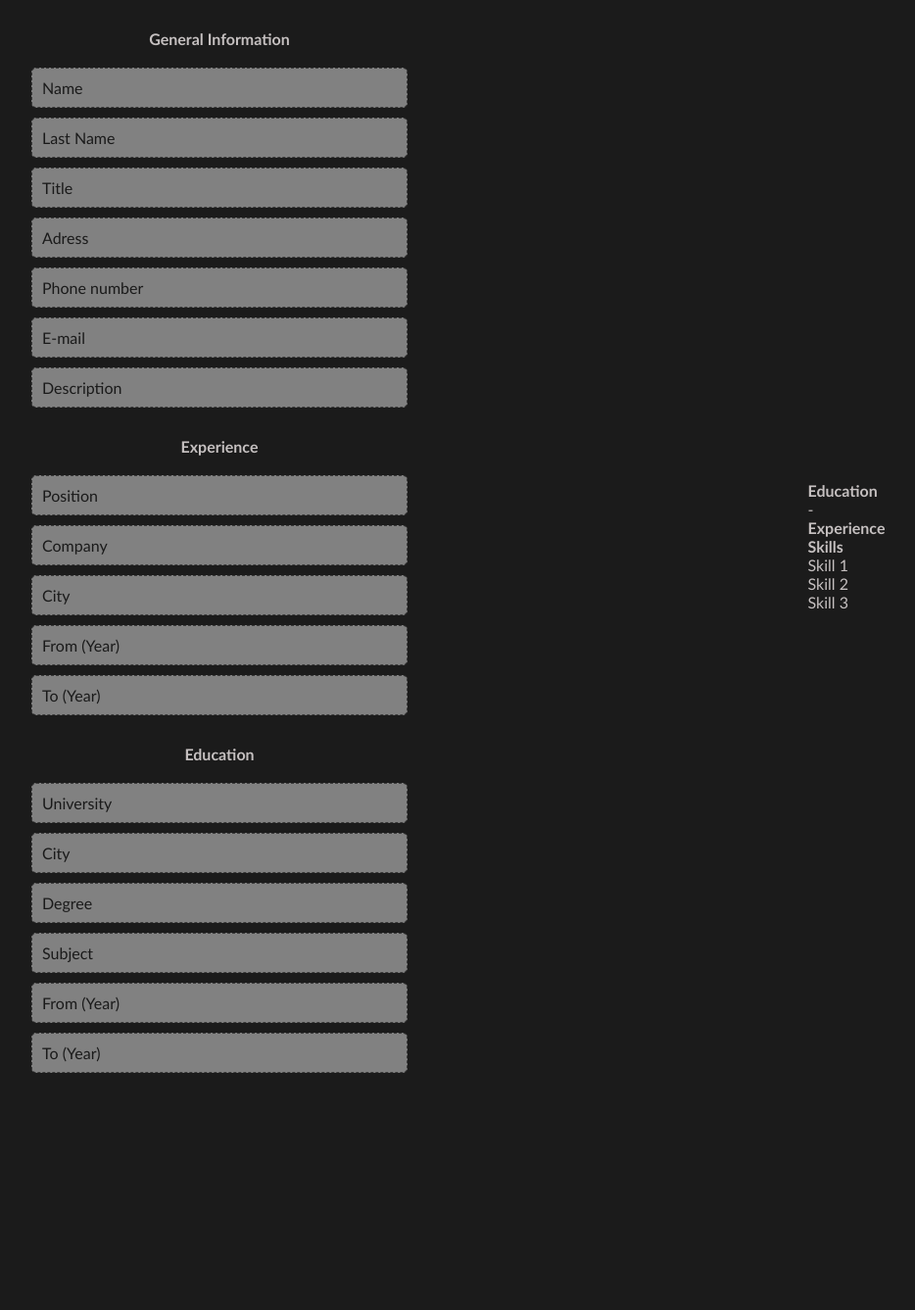
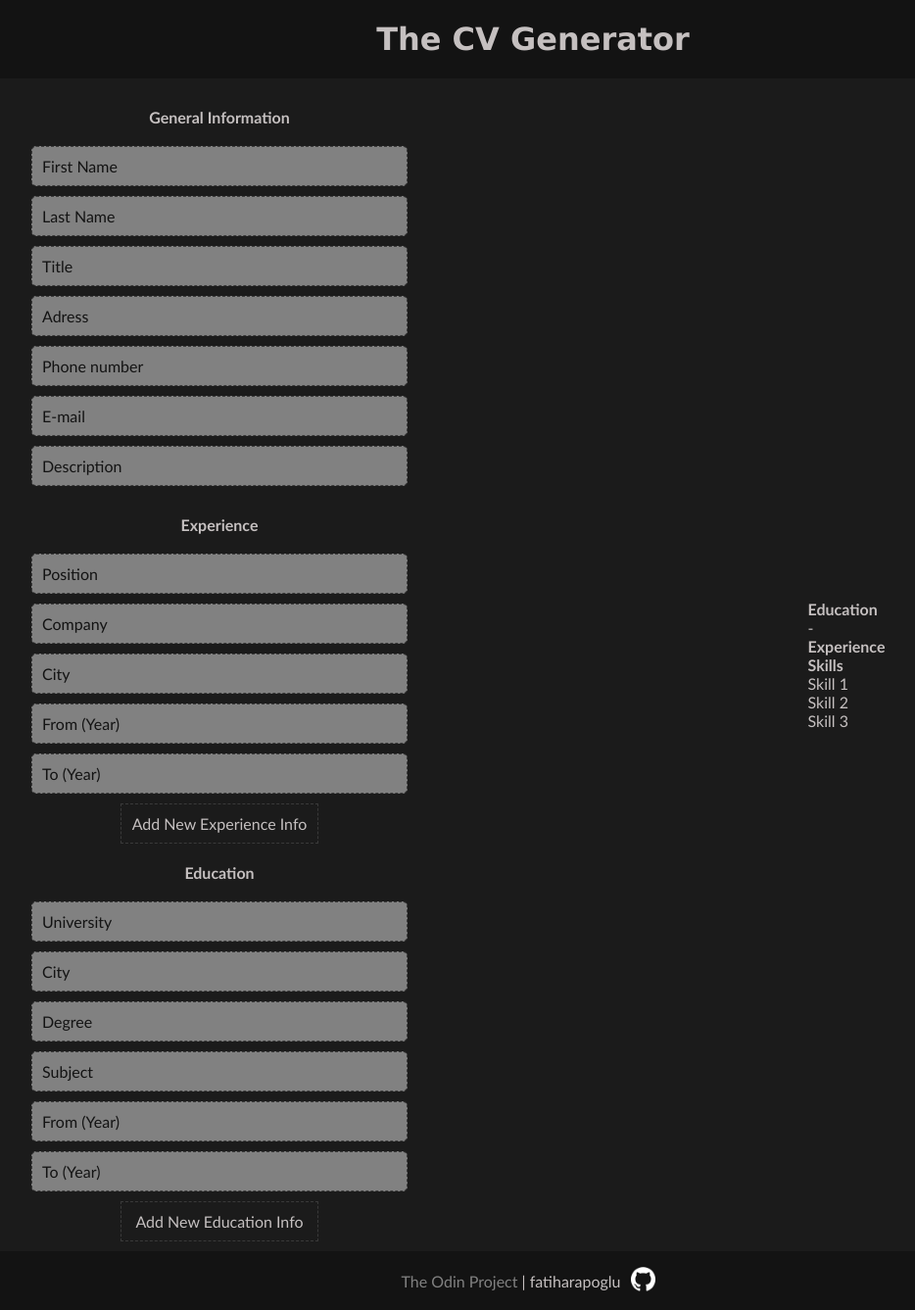
Before and after one commit to fatiharapoglu/cv-generator, a React (Create React App) app: page / in a window 1280 px wide. Shown: the whole page at 98% size, without its empty margins (96-1030 px from the left). Before the commit the page ends 1115 px from the top, so only its background shows below. Built offline with nearby package versions, Linux system fonts and the light colour scheme.

Commit message:
add plus logic for new education and experience

```diff
--- a/public/index.html
+++ b/public/index.html
@@ -3,10 +3,32 @@
     <head>
         <meta charset="utf-8" />
         <meta name="viewport" content="width=device-width, initial-scale=1" />
-        <title>Fettan | The Curriculum Vitae</title>
+        <title>Fettan | The Curriculum Vitae App</title>
     </head>
     <body>
+        <header class="header">
+            <h1>The CV Generator</h1>
+        </header>
         <noscript>You need to enable JavaScript to run this app.</noscript>
         <div id="root"></div>
+        <footer class="footer">
+            <div class="about">
+                <span>
+                    <a
+                        href="https://www.theodinproject.com/lessons/node-path-javascript-cv-application"
+                        id="odin"
+                        >The Odin Project</a
+                    >
+                    | fatiharapoglu
+                </span>
+                <a href="https://github.com/fatiharapoglu">
+                    <img
+                        class="github-icon"
+                        src="assets/GitHub-Mark-Light-120px-plus.png"
+                        alt="github-logo"
+                    />
+                </a>
+            </div>
+        </footer>
     </body>
 </html>
--- a/src/components/c-education.js
+++ b/src/components/c-education.js
@@ -1,8 +1,62 @@
-import React from "react";
+import React, { useState } from "react";
 
 const Education = (props) => {
+    const [isEduPlusClicked, setIsEduPlusClicked] = useState(false);
+
+    const plusHtml = (
+        <>
+            <h1>Education</h1>
+            <input
+                type="text"
+                value={props.dataPlus.uniPlus}
+                onChange={props.handlerPlus}
+                placeholder="University"
+                id="uniPlus"
+            />
+            <input
+                type="text"
+                value={props.dataPlus.eduCityPlus}
+                onChange={props.handlerPlus}
+                placeholder="City"
+                id="eduCityPlus"
+            />
+            <input
+                type="text"
+                value={props.dataPlus.degreePlus}
+                onChange={props.handlerPlus}
+                placeholder="Degree"
+                id="degreePlus"
+            />
+            <input
+                type="text"
+                value={props.dataPlus.subjectPlus}
+                onChange={props.handlerPlus}
+                placeholder="Subject"
+                id="subjectPlus"
+            />
+            <input
+                type="text"
+                value={props.dataPlus.eduFromDatePlus}
+                onChange={props.handlerPlus}
+                placeholder="From (Year)"
+                id="eduFromDatePlus"
+            />
+            <input
+                type="text"
+                value={props.dataPlus.eduToDatePlus}
+                onChange={props.handlerPlus}
+                placeholder="To (Year)"
+                id="eduToDatePlus"
+            />
+        </>
+    );
+
+    const plusEducation = () => {
+        setIsEduPlusClicked(true);
+    };
+
     return (
-        <div>
+        <div className="flex-container">
             <form>
                 <h1>Education</h1>
                 <input
@@ -47,7 +101,13 @@ const Education = (props) => {
                     placeholder="To (Year)"
                     id="eduToDate"
                 />
+                {isEduPlusClicked && plusHtml}
             </form>
+            {!isEduPlusClicked && (
+                <button onClick={plusEducation} className="btn">
+                    Add New Education Info
+                </button>
+            )}
         </div>
     );
 };
--- a/src/components/c-experience.js
+++ b/src/components/c-experience.js
@@ -1,8 +1,54 @@
-import React from "react";
+import React, { useState } from "react";
 
 const Experience = (props) => {
+    const [isExpPlusClicked, setIsExpPlusClicked] = useState(false);
+
+    const plusHtml = (
+        <>
+            <h1>Experience</h1>
+            <input
+                type="text"
+                value={props.dataPlus.positionPlus}
+                onChange={props.handlerPlus}
+                placeholder="Position"
+                id="positionPlus"
+            />
+            <input
+                type="text"
+                value={props.dataPlus.companyPlus}
+                onChange={props.handlerPlus}
+                placeholder="Company"
+                id="companyPlus"
+            />
+            <input
+                type="text"
+                value={props.dataPlus.expCityPlus}
+                onChange={props.handlerPlus}
+                placeholder="City"
+                id="expCityPlus"
+            />
+            <input
+                type="text"
+                value={props.dataPlus.expFromDatePlus}
+                onChange={props.handlerPlus}
+                placeholder="From (Year)"
+                id="expFromDatePlus"
+            />
+            <input
+                type="text"
+                value={props.dataPlus.expToDatePlus}
+                onChange={props.handlerPlus}
+                placeholder="To (Year)"
+                id="expToDatePlus"
+            />
+        </>
+    );
+
+    const plusExperience = () => {
+        setIsExpPlusClicked(true);
+    };
     return (
-        <div>
+        <div className="flex-container">
             <form>
                 <h1>Experience</h1>
                 <input
@@ -40,7 +86,13 @@ const Experience = (props) => {
                     placeholder="To (Year)"
                     id="expToDate"
                 />
+                {isExpPlusClicked && plusHtml}
             </form>
+            {!isExpPlusClicked && (
+                <button onClick={plusExperience} className="btn">
+                    Add New Experience Info
+                </button>
+            )}
         </div>
     );
 };
--- a/src/components/c-form.js
+++ b/src/components/c-form.js
@@ -7,8 +7,18 @@ const Form = (props) => {
     return (
         <div className="form">
             <General data={props.general} handler={props.handleGeneralChange} />
-            <Experience data={props.experience} handler={props.handleExperienceChange} />
-            <Education data={props.education} handler={props.handleEducationChange} />
+            <Experience
+                data={props.experience}
+                dataPlus={props.experiencePlus}
+                handler={props.handleExperienceChange}
+                handlerPlus={props.handleExperiencePlusChange}
+            />
+            <Education
+                data={props.education}
+                dataPlus={props.educationPlus}
+                handler={props.handleEducationChange}
+                handlerPlus={props.handleEducationPlusChange}
+            />
         </div>
     );
 };
--- a/src/components/c-general.js
+++ b/src/components/c-general.js
@@ -2,14 +2,14 @@ import React from "react";
 
 const General = (props) => {
     return (
-        <div>
+        <div className="flex-container">
             <form>
                 <h1>General Information</h1>
                 <input
                     type="text"
                     value={props.data.name}
                     onChange={props.handler}
-                    placeholder="Name"
+                    placeholder="First Name"
                     id="name"
                 />
                 <input
--- a/src/components/m-main.js
+++ b/src/components/m-main.js
@@ -30,6 +30,23 @@ const Main = () => {
         eduToDate: "",
     });
 
+    const [experiencePlus, setExperiencePlus] = useState({
+        positionPlus: "",
+        companyPlus: "",
+        expCityPlus: "",
+        expFromDatePlus: "",
+        expToDatePlus: "",
+    });
+
+    const [educationPlus, setEducationPlus] = useState({
+        uniPlus: "",
+        eduCityPlus: "",
+        degreePlus: "",
+        subjectPlus: "",
+        eduFromDatePlus: "",
+        eduToDatePlus: "",
+    });
+
     const handleGeneralChange = (e) => {
         const target = e.target.id;
         const value = e.target.value;
@@ -48,15 +65,31 @@ const Main = () => {
         setEducation({ ...education, [target]: value });
     };
 
+    const handleExperiencePlusChange = (e) => {
+        const target = e.target.id;
+        const value = e.target.value;
+        setExperiencePlus({ ...experiencePlus, [target]: value });
+    };
+
+    const handleEducationPlusChange = (e) => {
+        const target = e.target.id;
+        const value = e.target.value;
+        setEducationPlus({ ...educationPlus, [target]: value });
+    };
+
     return (
         <div className="container">
             <Form
                 general={general}
                 experience={experience}
                 education={education}
+                experiencePlus={experiencePlus}
+                educationPlus={educationPlus}
                 handleGeneralChange={handleGeneralChange}
                 handleExperienceChange={handleExperienceChange}
                 handleEducationChange={handleEducationChange}
+                handleExperiencePlusChange={handleExperiencePlusChange}
+                handleEducationPlusChange={handleEducationPlusChange}
             />
             <Preview general={general} experience={experience} education={education} />
         </div>
--- a/src/styles/style.css
+++ b/src/styles/style.css
@@ -4,7 +4,7 @@
     --background-primary: rgb(27, 27, 27);
     --primary: rgb(197, 192, 192);
     --secondary: rgb(129, 129, 129);
-    --third: rgb(26, 26, 26);
+    --third: rgb(19, 19, 19);
     --font-1: "Gill Sans", "Gill Sans MT", Calibri, "Trebuchet MS", sans-serif;
     --font-2: Verdana, Geneva, Tahoma, sans-serif;
     --border: 1px dashed rgb(58, 58, 58);
@@ -34,6 +34,13 @@ body {
     background-color: var(--background-primary);
 }
 
+.btn {
+    background: none;
+    border: var(--border);
+    padding: 10px;
+    width: 50%;
+}
+
 .container {
     display: flex;
     justify-content: space-between;
@@ -59,6 +66,7 @@ body {
 
 .form input {
     background-color: var(--secondary);
+    color: var(--third);
     border: var(--border);
     border-radius: 5px;
     padding: 10px;
@@ -73,8 +81,62 @@ body {
     text-shadow: 1px 1px 1px 1px black;
 }
 
+.flex-container {
+    display: flex;
+    flex-direction: column;
+    align-items: center;
+}
+
 .form h1 {
     text-align: center;
     padding: 10px;
     margin: 10px;
 }
+
+.header {
+    display: flex;
+    justify-content: center;
+    align-items: center;
+    text-align: center;
+    padding: 10px;
+    background-color: var(--third);
+    height: 10vh;
+}
+
+.header h1 {
+    font-family: var(--font-2);
+    font-size: 2rem;
+}
+
+.footer {
+    position: relative;
+    display: flex;
+    justify-content: center;
+    width: 100%;
+    height: 7.5vh;
+    background-color: var(--third);
+}
+
+.about {
+    display: flex;
+    align-items: center;
+}
+
+.github-icon {
+    height: 25px;
+    padding-left: 10px;
+    padding: 0 10px;
+    transition: transform 1s ease-in-out;
+}
+
+.github-icon:hover {
+    transform: rotate(360deg);
+}
+
+.footer a {
+    color: var(--secondary);
+}
+
+.footer a:hover {
+    color: var(--primary);
+}
```
Also changed, not shown: public/assets/GitHub-Mark-Light-120px-plus.png (added), 1 other file (tests, documents, lock files or other folders).
